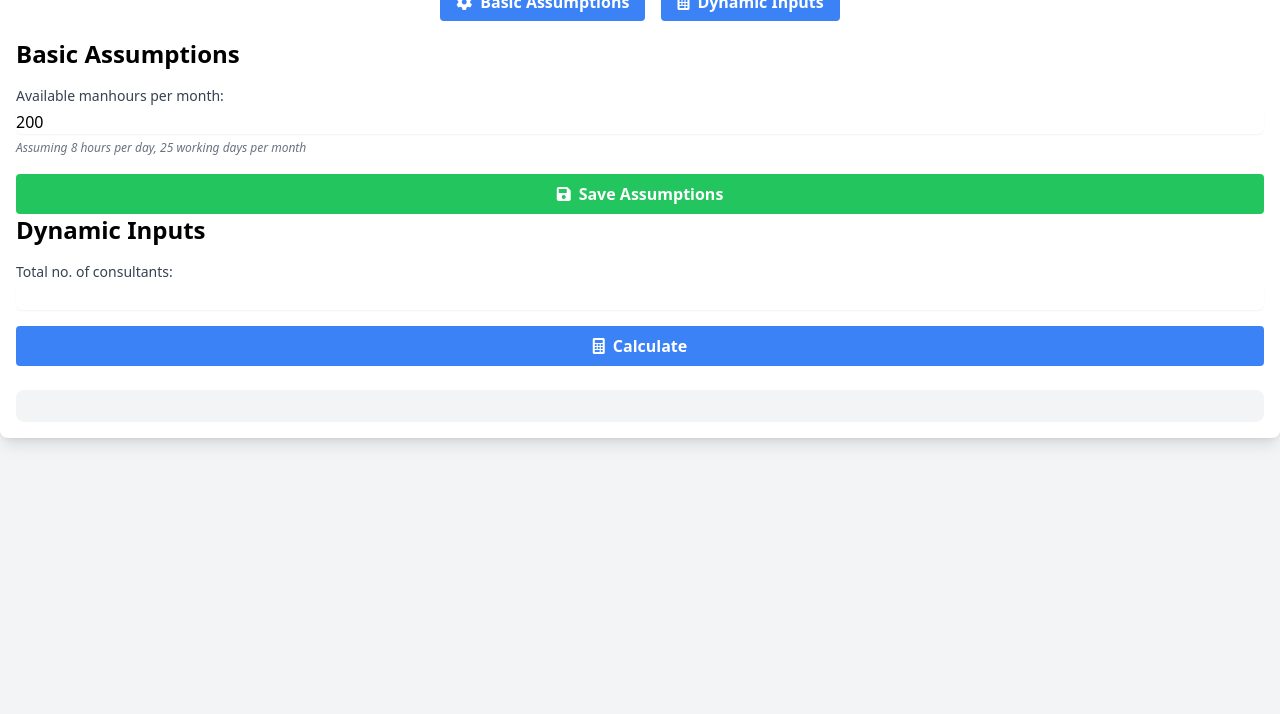
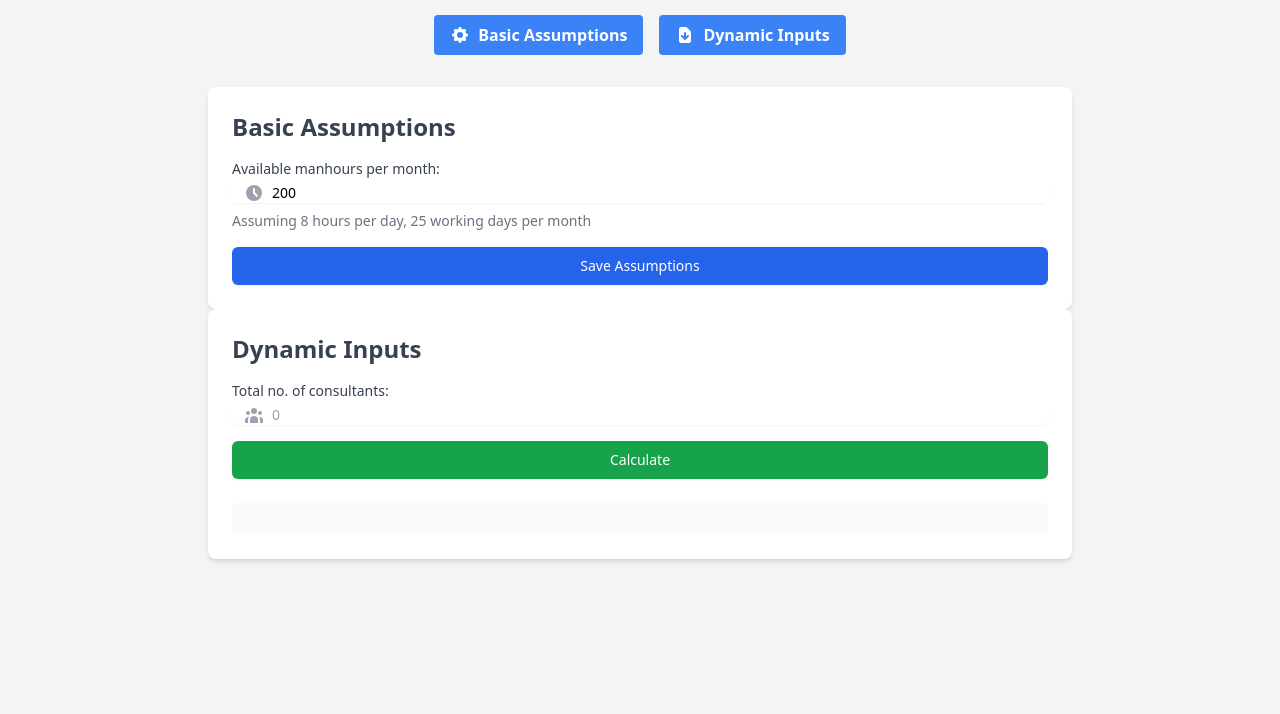
Before and after one commit to pradeeppandey99/Radiology-calculator-v3, a plain HTML site: page index.html in a window 1280 px wide. Shown: the part 86-800 px from the top of the page. Drawn offline with nearby package versions, Linux system fonts and the light colour scheme; a script that the page names is missing.

Commit message:
Update index.html

```diff
--- a/index.html
+++ b/index.html
@@ -2,57 +2,106 @@
 <html lang="en">
 <head>
     <meta charset="UTF-8">
-    <meta name="viewport" content="width=device-width, initial-scale=1.0, maximum-scale=1.0, user-scalable=no">
+    <meta name="viewport" content="width=device-width, initial-scale=1.0">
     <title>Radiology Manpower Calculator</title>
     <script src="https://cdn.tailwindcss.com"></script>
-    <link rel="stylesheet" href="https://cdnjs.cloudflare.com/ajax/libs/font-awesome/6.0.0-beta3/css/all.min.css">
+    <script src="https://unpkg.com/heroicons@2.0.18/24/solid/index.min.js"></script>
 </head>
-<body class="bg-gray-100">
-    <div class="container mx-auto p-4 bg-white shadow-lg rounded-lg">
-        <h1 class="text-3xl font-bold text-center text-blue-600 mb-6">Radiology Manpower Calculator</h1>
-        <nav class="mb-6">
+<body class="bg-gray-100 font-sans">
+    <div class="container mx-auto px-4 py-8 max-w-4xl">
+        <h1 class="text-3xl font-bold text-center text-gray-800 mb-8">
+            <span class="inline-block mr-2">
+                <svg xmlns="http://www.w3.org/2000/svg" class="h-8 w-8 inline-block text-blue-600" viewBox="0 0 20 20" fill="currentColor">
+                    <path d="M9 2a1 1 0 000 2h2a1 1 0 100-2H9z" />
+                    <path fill-rule="evenodd" d="M4 5a2 2 0 012-2 3 3 0 003 3h2a3 3 0 003-3 2 2 0 012 2v11a2 2 0 01-2 2H6a2 2 0 01-2-2V5zm3 4a1 1 0 000 2h.01a1 1 0 100-2H7zm3 0a1 1 0 000 2h3a1 1 0 100-2h-3zm-3 4a1 1 0 100 2h.01a1 1 0 100-2H7zm3 0a1 1 0 100 2h3a1 1 0 100-2h-3z" clip-rule="evenodd" />
+                </svg>
+            </span>
+            Radiology Manpower Calculator
+        </h1>
+        <nav class="mb-8">
             <ul class="flex justify-center space-x-4">
-                <li><a href="#" onclick="showPage('assumptions')" class="bg-blue-500 hover:bg-blue-700 text-white font-bold py-2 px-4 rounded"><i class="fas fa-cog mr-2"></i>Basic Assumptions</a></li>
-                <li><a href="#" onclick="showPage('dynamic')" class="bg-blue-500 hover:bg-blue-700 text-white font-bold py-2 px-4 rounded"><i class="fas fa-calculator mr-2"></i>Dynamic Inputs</a></li>
+                <li>
+                    <a href="#" onclick="showPage('assumptions')" class="bg-blue-500 hover:bg-blue-600 text-white font-bold py-2 px-4 rounded transition duration-300 ease-in-out flex items-center">
+                        <svg xmlns="http://www.w3.org/2000/svg" class="h-5 w-5 mr-2" viewBox="0 0 20 20" fill="currentColor">
+                            <path fill-rule="evenodd" d="M11.49 3.17c-.38-1.56-2.6-1.56-2.98 0a1.532 1.532 0 01-2.286.948c-1.372-.836-2.942.734-2.106 2.106.54.886.061 2.042-.947 2.287-1.561.379-1.561 2.6 0 2.978a1.532 1.532 0 01.947 2.287c-.836 1.372.734 2.942 2.106 2.106a1.532 1.532 0 012.287.947c.379 1.561 2.6 1.561 2.978 0a1.533 1.533 0 012.287-.947c1.372.836 2.942-.734 2.106-2.106a1.533 1.533 0 01.947-2.287c1.561-.379 1.561-2.6 0-2.978a1.532 1.532 0 01-.947-2.287c.836-1.372-.734-2.942-2.106-2.106a1.532 1.532 0 01-2.287-.947zM10 13a3 3 0 100-6 3 3 0 000 6z" clip-rule="evenodd" />
+                        </svg>
+                        Basic Assumptions
+                    </a>
+                </li>
+                <li>
+                    <a href="#" onclick="showPage('dynamic')" class="bg-blue-500 hover:bg-blue-600 text-white font-bold py-2 px-4 rounded transition duration-300 ease-in-out flex items-center">
+                        <svg xmlns="http://www.w3.org/2000/svg" class="h-5 w-5 mr-2" viewBox="0 0 20 20" fill="currentColor">
+                            <path fill-rule="evenodd" d="M6 2a2 2 0 00-2 2v12a2 2 0 002 2h8a2 2 0 002-2V7.414A2 2 0 0015.414 6L12 2.586A2 2 0 0010.586 2H6zm5 6a1 1 0 10-2 0v3.586l-1.293-1.293a1 1 0 10-1.414 1.414l3 3a1 1 0 001.414 0l3-3a1 1 0 00-1.414-1.414L11 11.586V8z" clip-rule="evenodd" />
+                        </svg>
+                        Dynamic Inputs
+                    </a>
+                </li>
             </ul>
         </nav>
-        <div id="assumptions" class="page">
-            <h2 class="text-2xl font-semibold mb-4">Basic Assumptions</h2>
-            <form id="assumptions-form">
-                <!-- Repeat this structure for each form group -->
-                <div class="form-group mb-4">
-                    <label for="manhours" class="block text-sm font-medium text-gray-700 mb-1">Available manhours per month:</label>
-                    <input type="number" id="manhours" required class="mt-1 block w-full rounded-md border-gray-300 shadow-sm focus:border-blue-300 focus:ring focus:ring-blue-200 focus:ring-opacity-50">
-                    <span class="text-xs text-gray-500 italic mt-1">Assuming 8 hours per day, 25 working days per month</span>
+        <div id="assumptions" class="page bg-white shadow-md rounded-lg p-6">
+            <h2 class="text-2xl font-semibold mb-4 text-gray-700">Basic Assumptions</h2>
+            <form id="assumptions-form" class="space-y-4">
+                <!-- Form fields here (similar structure for all fields) -->
+                <div class="form-group">
+                    <label for="manhours" class="block text-sm font-medium text-gray-700">Available manhours per month:</label>
+                    <div class="mt-1 relative rounded-md shadow-sm">
+                        <div class="absolute inset-y-0 left-0 pl-3 flex items-center pointer-events-none">
+                            <svg xmlns="http://www.w3.org/2000/svg" class="h-5 w-5 text-gray-400" viewBox="0 0 20 20" fill="currentColor">
+                                <path fill-rule="evenodd" d="M10 18a8 8 0 100-16 8 8 0 000 16zm1-12a1 1 0 10-2 0v4a1 1 0 00.293.707l2.828 2.829a1 1 0 101.415-1.415L11 9.586V6z" clip-rule="evenodd" />
+                            </svg>
+                        </div>
+                        <input type="number" id="manhours" required class="focus:ring-blue-500 focus:border-blue-500 block w-full pl-10 pr-12 sm:text-sm border-gray-300 rounded-md" placeholder="200">
+                    </div>
+                    <p class="mt-2 text-sm text-gray-500">Assuming 8 hours per day, 25 working days per month</p>
                 </div>
-                <!-- ... other form groups ... -->
-                <button type="button" onclick="saveAssumptions()" class="w-full bg-green-500 hover:bg-green-700 text-white font-bold py-2 px-4 rounded">
-                    <i class="fas fa-save mr-2"></i>Save Assumptions
+                <!-- Add more form fields here with similar structure -->
+                <button type="button" onclick="saveAssumptions()" class="w-full flex justify-center py-2 px-4 border border-transparent rounded-md shadow-sm text-sm font-medium text-white bg-blue-600 hover:bg-blue-700 focus:outline-none focus:ring-2 focus:ring-offset-2 focus:ring-blue-500">
+                    Save Assumptions
                 </button>
             </form>
         </div>
-        <div id="dynamic" class="page">
-            <h2 class="text-2xl font-semibold mb-4">Dynamic Inputs</h2>
-            <form id="dynamic-form">
-                <!-- Repeat this structure for each form group -->
-                <div class="form-group mb-4">
-                    <label for="consultants" class="block text-sm font-medium text-gray-700 mb-1">Total no. of consultants:</label>
-                    <input type="number" id="consultants" required class="mt-1 block w-full rounded-md border-gray-300 shadow-sm focus:border-blue-300 focus:ring focus:ring-blue-200 focus:ring-opacity-50">
+        <div id="dynamic" class="page bg-white shadow-md rounded-lg p-6">
+            <h2 class="text-2xl font-semibold mb-4 text-gray-700">Dynamic Inputs</h2>
+            <form id="dynamic-form" class="space-y-4">
+                <!-- Dynamic input fields here (similar structure for all fields) -->
+                <div class="form-group">
+                    <label for="consultants" class="block text-sm font-medium text-gray-700">Total no. of consultants:</label>
+                    <div class="mt-1 relative rounded-md shadow-sm">
+                        <div class="absolute inset-y-0 left-0 pl-3 flex items-center pointer-events-none">
+                            <svg xmlns="http://www.w3.org/2000/svg" class="h-5 w-5 text-gray-400" viewBox="0 0 20 20" fill="currentColor">
+                                <path d="M13 6a3 3 0 11-6 0 3 3 0 016 0zM18 8a2 2 0 11-4 0 2 2 0 014 0zM14 15a4 4 0 00-8 0v3h8v-3zM6 8a2 2 0 11-4 0 2 2 0 014 0zM16 18v-3a5.972 5.972 0 00-.75-2.906A3.005 3.005 0 0119 15v3h-3zM4.75 12.094A5.973 5.973 0 004 15v3H1v-3a3 3 0 013.75-2.906z" />
+                            </svg>
+                        </div>
+                        <input type="number" id="consultants" required class="focus:ring-blue-500 focus:border-blue-500 block w-full pl-10 pr-12 sm:text-sm border-gray-300 rounded-md" placeholder="0">
+                    </div>
                 </div>
-                <!-- ... other form groups ... -->
-                <div id="deficit-options" class="form-group mb-4" style="display: none;">
-                    <label class="block text-sm font-medium text-gray-700 mb-1">Who are you planning to hire? <span class="text-xs text-gray-500 italic">(put your inputs and calculate again)</span></label>
-                    <div class="radio-group flex items-center mb-2">
-                        <input type="radio" id="hireRegistrars" name="hireOption" value="registrars" onclick="showAdditionalInput(false)" class="mr-2">
-                        <label for="hireRegistrars" class="text-sm text-gray-700">Only registrars</label>
+                <!-- Add more dynamic input fields here with similar structure -->
+                <div id="deficit-options" class="form-group hidden">
+                    <label class="block text-sm font-medium text-gray-700">Who are you planning to hire?</label>
+                    <div class="mt-2 space-y-2">
+                        <div class="flex items-center">
+                            <input type="radio" id="hireRegistrars" name="hireOption" value="registrars" onclick="showAdditionalInput(false)" class="focus:ring-blue-500 h-4 w-4 text-blue-600 border-gray-300">
+                            <label for="hireRegistrars" class="ml-3 block text-sm font-medium text-gray-700">Only registrars</label>
+                        </div>
+                        <div class="flex items-center">
+                            <input type="radio" id="hireDoctors" name="hireOption" value="doctors" onclick="showAdditionalInput(false)" class="focus:ring-blue-500 h-4 w-4 text-blue-600 border-gray-300">
+                            <label for="hireDoctors" class="ml-3 block text-sm font-medium text-gray-700">Only doctors</label>
+                        </div>
+                        <div class="flex items-center">
+                            <input type="radio" id="hireMix" name="hireOption" value="mix" onclick="showAdditionalInput(true)" class="focus:ring-blue-500 h-4 w-4 text-blue-600 border-gray-300">
+                            <label for="hireMix" class="ml-3 block text-sm font-medium text-gray-700">A mix of registrar & doctor</label>
+                        </div>
                     </div>
-                    <!-- ... other radio options ... -->
+                    <div id="additionalRegistrarsInput" class="mt-4 hidden">
+                        <label for="additionalRegistrars" class="block text-sm font-medium text-gray-700">How many additional registrars you want?</label>
+                        <input type="number" id="additionalRegistrars" class="mt-1 focus:ring-blue-500 focus:border-blue-500 block w-full shadow-sm sm:text-sm border-gray-300 rounded-md" placeholder="0">
+                    </div>
                 </div>
-                <button type="button" onclick="calculateManpower()" class="w-full bg-blue-500 hover:bg-blue-700 text-white font-bold py-2 px-4 rounded">
-                    <i class="fas fa-calculator mr-2"></i>Calculate
+                <button type="button" onclick="calculateManpower()" class="w-full flex justify-center py-2 px-4 border border-transparent rounded-md shadow-sm text-sm font-medium text-white bg-green-600 hover:bg-green-700 focus:outline-none focus:ring-2 focus:ring-offset-2 focus:ring-green-500">
+                    Calculate
                 </button>
             </form>
-            <div id="result" class="mt-6 p-4 bg-gray-100 rounded-lg"></div>
+            <div id="result" class="mt-6 p-4 bg-gray-50 rounded-md"></div>
         </div>
     </div>
     <script src="script.js"></script>
```
